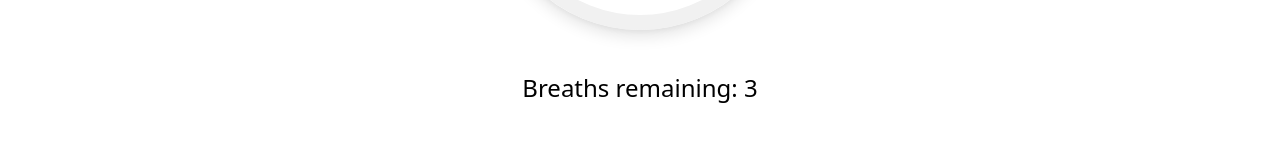
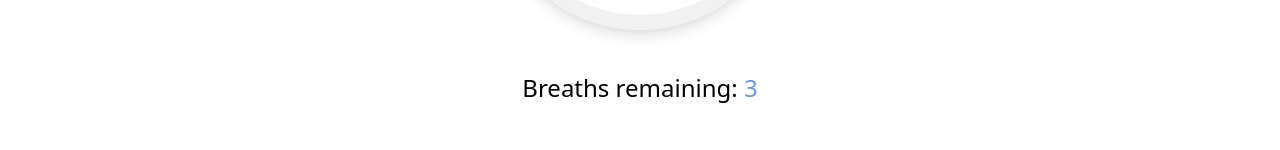
Before and after one commit to Selamkd/Attract, a Next.js app in the folder attract/: page /breath in a window 1280 px wide. Shown: the part 496-646 px from the top of the page. Built offline with nearby package versions, Linux system fonts and the light colour scheme.

Commit message:
ready to deploy

```diff
--- a/attract/components/BreathCard.jsx
+++ b/attract/components/BreathCard.jsx
@@ -149,7 +149,8 @@ const BreathCard = () => {
         ></div>
       </div>
       <p class="breaths">
-        Breaths remaining: <span className="breaths-text">{breathsLeft}</span>
+        Breaths remaining:{' '}
+        <span className="breaths-text text-[#6495ED]">{breathsLeft}</span>
       </p>
       <p className="my-4">{instructions}</p>
       <button
```
